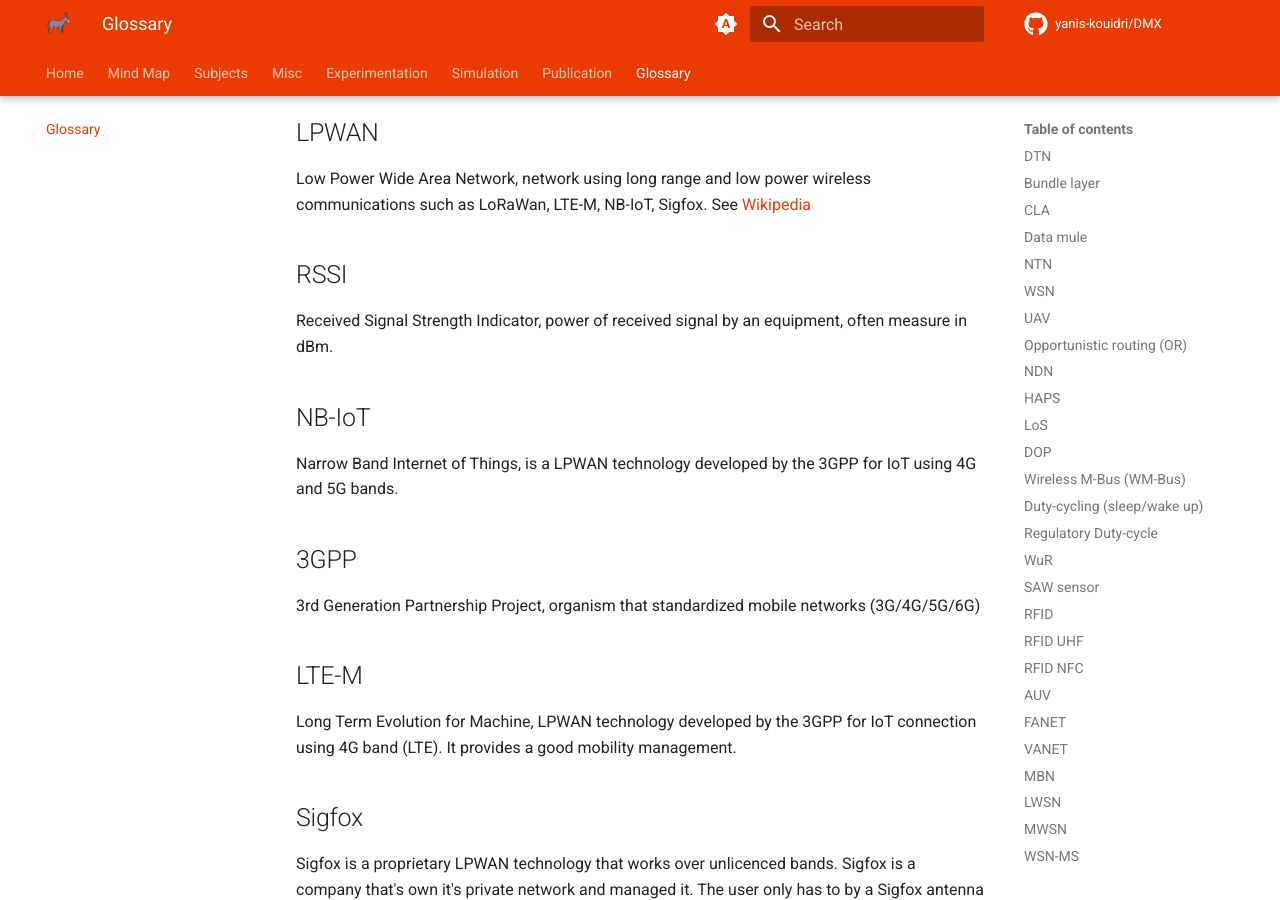
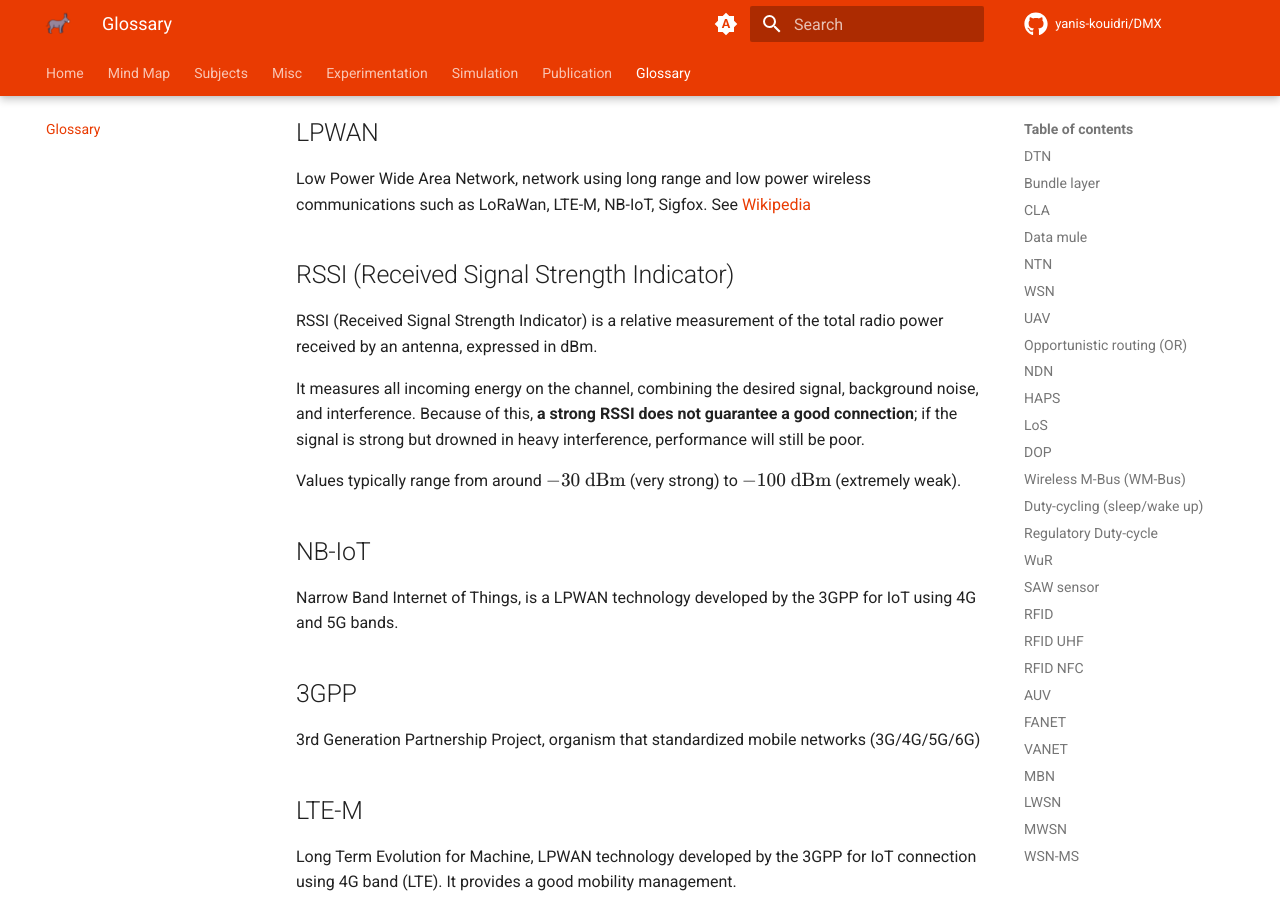
Before and after one commit to Yanis-Kouidri/DMX, an MkDocs documentation site: the page built from docs/glossary.md, in a window 1280 px wide and 900 px high, scrolled down 5993 px. Built offline with MkDocs 1.6.1 and Material for MkDocs 9.7.7, drawn with Linux system fonts in a browser that asks for light colours; comment, search, counter and statistics services are not loaded; some of the changed text lies outside the part shown.

Commit message:
feat: enhance RSSI definition and add ToA entry in glossary

```diff
--- a/docs/glossary.md
+++ b/docs/glossary.md
@@ -146,9 +146,13 @@ Successive Convex Approximation, operations research algorithm that allow to tra
 
 Low Power Wide Area Network, network using long range and low power wireless communications such as LoRaWan, LTE-M, NB-IoT, Sigfox. See [Wikipedia](https://en.wikipedia.org/wiki/Low-power_wide-area_network)
 
-## RSSI
+## RSSI (Received Signal Strength Indicator)
 
-Received Signal Strength Indicator, power of received signal by an equipment, often measure in dBm.
+RSSI (Received Signal Strength Indicator) is a relative measurement of the total radio power received by an antenna, expressed in dBm.
+
+It measures all incoming energy on the channel, combining the desired signal, background noise, and interference. Because of this, **a strong RSSI does not guarantee a good connection**; if the signal is strong but drowned in heavy interference, performance will still be poor.
+
+Values typically range from around $-30\text{ dBm}$ (very strong) to $-100\text{ dBm}$ (extremely weak).
 
 ## NB-IoT
 
@@ -400,3 +404,7 @@ SIR is the ratio between the signal strength a receiver wants to pick up and the
 ## SINR (Signal to Interference plus Noise Ratio)
 
 A mix between SNR and SIR.
+
+## ToA (Time on Air)
+
+ToA is the exact duration a radio transmitter actively occupies a channel to send a packet of data, from the first bit to the last.
```
